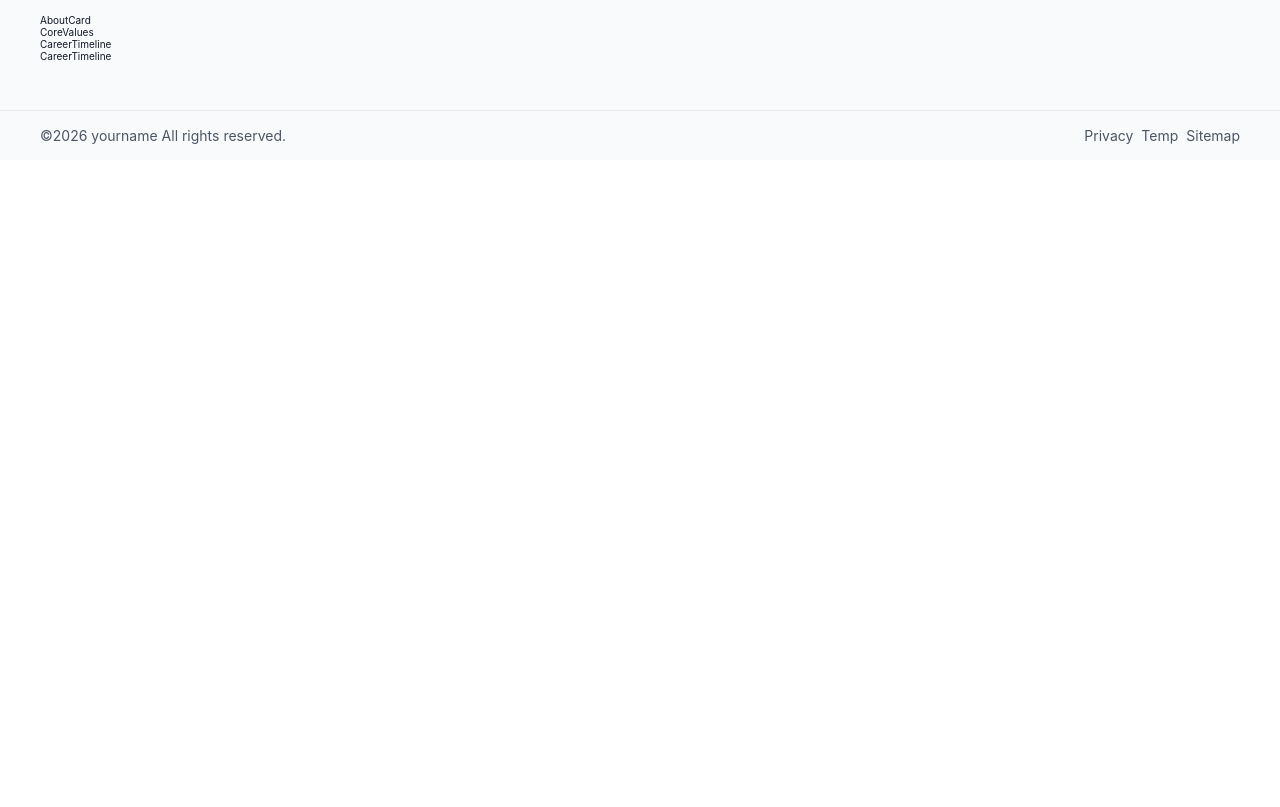
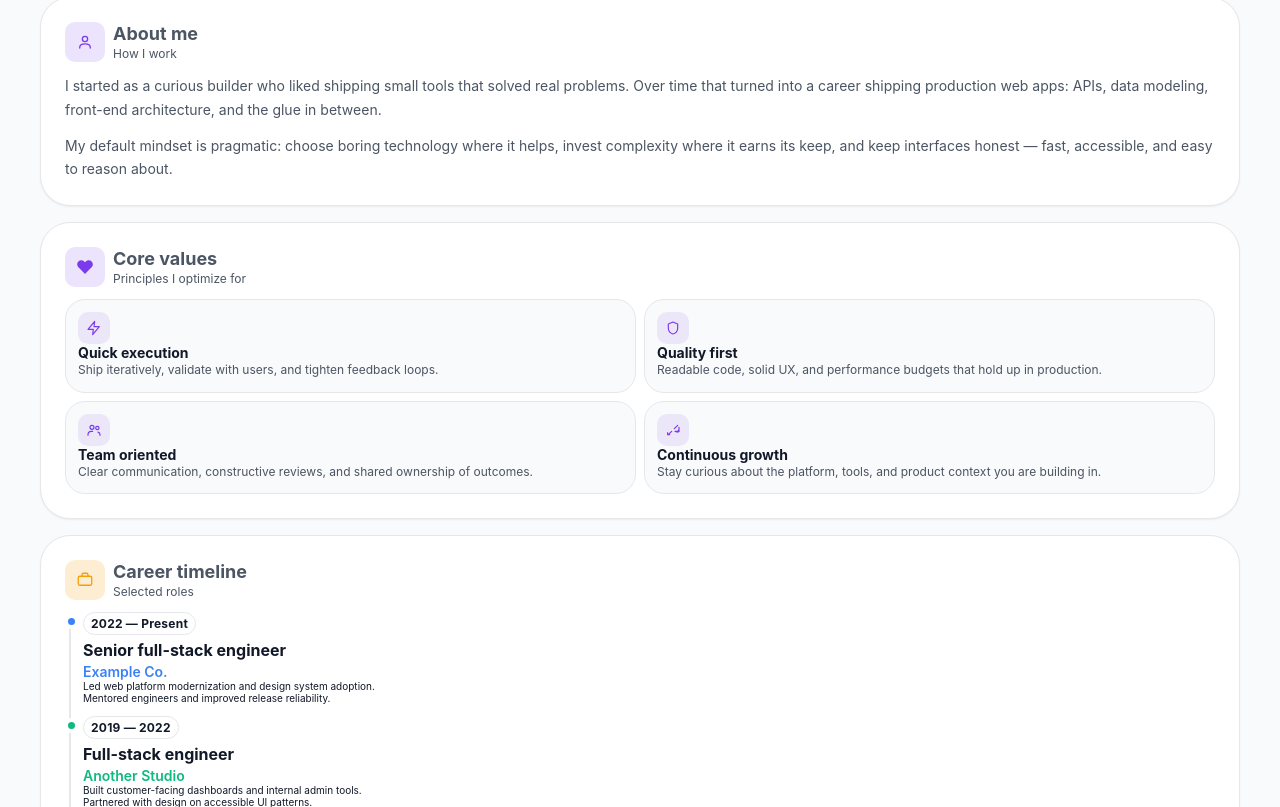
Before and after one commit to lsmxy4/Portfolio, a React (Vite) app: page /about in a window 1280 px wide. Shown: the part 513-1320 px from the top of the page. Before the commit the page ends 800 px from the top, so only its background shows below. Built offline with nearby package versions, Linux system fonts and the light colour scheme; a web font is replaced by a local one.

Commit message:
about card Update

```diff
--- a/src/components/about/AboutCard.jsx
+++ b/src/components/about/AboutCard.jsx
@@ -1,8 +1,41 @@
 import React from 'react'
+import styles from '../../pages/about/About.module.scss'
+const AboutCard = ({ icons }) => {
+  const IconUser = icons.user
 
-const AboutCard = () => {
   return (
-    <div>AboutCard</div>
+    <article
+      aria-labelledby='about-card-title'
+      className={styles.card}>
+      <div className={styles.cardHeader}>
+        <span className={styles.cardIcon}>
+          <IconUser />
+        </span>
+
+      <div>
+        <h2 id='about-card-title' className={styles.cardTitle}>
+          About me
+        </h2>
+        <p className={styles.cardSubtitle}>
+          How I work
+        </p>
+      </div>
+      </div>
+      <div>
+        <p className={styles.body}>
+          I started as a curious builder who liked shipping small tools that solved real problems. Over time that turned
+          into a career shipping production web apps: APIs, data modeling, front-end architecture, and the glue in between.
+
+
+        </p>
+        <p className={styles.body}>
+
+          My default mindset is pragmatic: choose boring technology where it helps, invest complexity where it earns its
+          keep, and keep interfaces honest — fast, accessible, and easy to reason about.
+        </p>
+      </div>
+
+    </article>
   )
 }
 
--- a/src/components/about/AboutHero.jsx
+++ b/src/components/about/AboutHero.jsx
@@ -1,7 +1,7 @@
 import React from 'react'
 import styles from '../../pages/about/About.module.scss'
 import { motion as Motion } from 'framer-motion'
-const AboutHero = ({ icons, motionProps }) => {
+const AboutHero = ({ icons}) => {
 
     const IconMail = icons.mail
     const IconPin = icons.pin
--- a/src/components/about/AducationCard.jsx
+++ b/src/components/about/AducationCard.jsx
@@ -1,9 +1,32 @@
 import React from 'react'
+import styles from '../../pages/about/About.module.scss'
+const AducationCard = ({ icons }) => {
 
-const CareerTimeline = () => {
+  const IconGraduation = icons.graduation
   return (
-    <div>CareerTimeline</div>
+    <article  aria-labelledby='edu-title'
+          className={styles.card}>
+      <div className={styles.cardHeader}>
+        <span className={styles.cardIcon}>
+          <IconGraduation />
+        </span>
+        <div>
+          <h2 id='edu-title' className={styles.cardTitle}>
+            Education
+          </h2>
+          <p className={styles.cardSubtitle}>
+            Formal background
+
+          </p>
+        </div>
+      </div>
+      <div className={styles.eduRow}>
+        <p className={styles.eduSchool}>Your University</p>
+        <p className={styles.eduDegree}>Computer Science</p>
+        <p className={styles.eduBadge}>2024-2026</p>
+      </div>
+    </article>
   )
 }
 
-export default CareerTimeline
+export default AducationCard
--- a/src/components/about/CareerTimeline.jsx
+++ b/src/components/about/CareerTimeline.jsx
@@ -1,8 +1,45 @@
 import React from 'react'
+import styles from '../../pages/about/About.module.scss'
+const CareerTimeline = ({ icons, timeline }) => {
+  const IconBriefcase = icons.briefcase
+  return (
+    <article
+      aria-labelledby='timeline-title'
+      className={styles.card}>
+      <div className={styles.cardHeader}>
+        <span className={`${styles.cardIcon} ${styles.timelineCardIcon}`}>
+          <IconBriefcase />
+        </span>
 
-const CareerTimeline = () => {
-  return (
-    <div>CareerTimeline</div>
+        <div>
+          <h2 id='timeline-title' className={styles.cardTitle}>
+            Career timeline
+          </h2>
+          <p className={styles.cardSubtitle}>
+            Selected roles
+          </p>
+        </div>
+      </div>
+      <ul className={styles.timeline}>
+        {timeline.map((item) => (
+          <li
+            className={styles.timelineItem}
+            key={item.range}
+            style={{ '--dot': item.dot, '--company': item.companyColor }}
+          >
+            <span className={styles.rangePill}>{item.range}</span>
+            <h3 className={styles.jobTitle}>{item.title}</h3>
+            <p className={styles.company}>{item.company}</p>
+            <ul className={styles.bullets}>
+              {item.bullets.map((bullet) => (
+                <li key={bullet}>{bullet}</li>
+              ))}
+            </ul>
+          </li>
+        ))}
+      </ul>
+
+    </article>
   )
 }
 
--- a/src/components/about/CoreValues.jsx
+++ b/src/components/about/CoreValues.jsx
@@ -1,8 +1,43 @@
 import React from 'react'
+import styles from '../../pages/about/About.module.scss'
 
-const CoreValues = () => {
+const CoreValues = ({ icons, coreValues }) => {
+  const IconHeart = icons.heart
   return (
-    <div>CoreValues</div>
+    <article className={styles.card} aria-labelledby='values-title'>
+      <div className={styles.cardHeader}>
+        <span className={styles.cardIcon}>
+          <IconHeart />
+        </span>
+        <div>
+          <h2 id='values-title' className={styles.cardTitle}>
+            Core values
+          </h2>
+          <p className={styles.cardSubtitle}>
+            Principles I optimize for
+
+          </p>
+        </div>
+      </div>
+      <div className={styles.valuesGrid}>
+        {coreValues.map((item) => {
+          const IconComponent = item.Icon
+
+          return (
+            <div
+              className={styles.valueCard}
+              key={item.title}>
+              <div className={styles.valueIcon}>
+                <IconComponent />
+              </div>
+              <h3 className={styles.valueTitle}>{item.title}</h3>
+              <p className={styles.valueDesc}>{item.desc}</p>
+            </div>
+          )
+
+        })}
+      </div>
+    </article>
   )
 }
 
--- a/src/pages/about/About.jsx
+++ b/src/pages/about/About.jsx
@@ -12,24 +12,19 @@ const About = () => {
 
   const shouldReduceMotion = useReducedMotion()
 
-  const motionProps = shouldReduceMotion ? {} : {
-    initial: { opacity: 0, y: 14 },
-    animate: { opacity: 1, y: 0 },
-    transition: { duration: .45, ease: [.22, 1, .36, 1] }
-  }
   return (
     <div className={styles.about_page}>
       <div className={`inner ${styles.inner}`}>
 
-        <AboutHero icons={icons} motionProps={motionProps} />
+        <AboutHero icons={icons}  />
         <div className={styles.grid}>
           <div className={styles.column}>
-            <AboutCard icons={icons} motionProps={motionProps} />
-            <CoreValues icons={icons} coreValues={coreValues} motionProps={motionProps} />
+            <AboutCard icons={icons}  />
+            <CoreValues icons={icons} coreValues={coreValues}  />
           </div>
           <aside className={styles.column}>
-            <CareerTimeline icons={icons} timeline={timeline} motionProps={motionProps} />
-            <AducationCard icons={icons} motionProps={motionProps} />
+            <CareerTimeline icons={icons} timeline={timeline}  />
+            <AducationCard icons={icons}  />
 
           </aside>
         </div>
--- a/src/pages/about/About.module.scss
+++ b/src/pages/about/About.module.scss
@@ -26,25 +26,28 @@
     }
 
 }
+
 .heroContent {
     display: flex;
     flex-direction: column;
     // justify-content: flex-start;
-    gap:$space-2
+    gap: $space-2
 }
+
 .badge {
-    padding:.3rem .7rem;
+    padding: .3rem .7rem;
     font-size: $font-size-xs;
     display: inline-flex;
     align-items: center;
-    gap:.4rem;
+    gap: .4rem;
     border-radius: $radius-full;
-    background-color: rgba(16,185,128,.15);
+    background-color: rgba(16, 185, 128, .15);
     width: auto;
     font-weight: 600;
     align-self: flex-start;
-    color:var(--color-success)
+    color: var(--color-success)
 }
+
 .badgeDot {
     width: .5rem;
     height: .5rem;
@@ -52,49 +55,76 @@
     background-color: currentColor;
     box-shadow: 0 0 0 .3rem rgba(16, 185, 128, .25);
 }
+
 .eyebrow {
     font-size: $font-size-sm;
     font-weight: 500;
-color:var(--color-text-muted)
+    color: var(--color-text-muted)
 }
+
 .title {
     font-size: clamp($font-size-3xl, 4.5vw, $space-8);
     list-style: 1.12;
     font-weight: 800;
-    color:var(--color-text)
+    color: var(--color-text)
 }
+
 .lead {
     max-width: 50rem;
     line-height: 1.65;
-    color:var(--color-text-muted);
+    color: var(--color-text-muted);
     font-size: $font-size-md;
 }
+
 .metaRow {
     display: flex;
     flex-wrap: wrap;
-    gap:$space-2
+    gap: $space-2
 }
+
 .meta {
     display: inline-flex;
     align-items: center;
-    gap:.6rem;
+    gap: .6rem;
     font-size: $font-size-sm;
-    color:var(--color-text-muted);
+    color: var(--color-text-muted);
 }
+
 .metaIcon {
     display: flex;
-    color:var(--color-primary);
+    color: var(--color-primary);
     flex-shrink: 0;
 }
+
 .ctaRow {
     display: flex;
-    gap:$space-1;
+    gap: $space-1;
+
     .btn {
         display: inline-flex;
         gap: $space-1;
         align-items: center;
     }
 }
+
+.grid {
+    display: grid;
+    align-items: start;
+    gap: $space-3;
+
+    @media (min-width:$breakpoint-lg) {
+        grid-template-columns: minmax(0, 1.65fr) minmax(28rem, 1fr);
+    }
+}
+
+.column {
+    display: flex;
+    gap: $space-3;
+    flex-direction: column;
+
+}
+
+
 .heroVisual {
     display: flex;
     flex-direction: column;
@@ -130,9 +160,9 @@ color:var(--color-text-muted)
             border: .2rem dashed color-mix(in srgb, var(--color-text-muted) 45%, transparent);
             opacity: 0.55;
             position: absolute;
-            left:50%;
+            left: 50%;
             top: 50%;
-            transform: translate(-50%,-50%);
+            transform: translate(-50%, -50%);
 
 
         }
@@ -141,18 +171,180 @@ color:var(--color-text-muted)
 
     .statPills {
         display: flex;
-        gap:$space-1;
+        gap: $space-1;
         justify-content: center;
         max-width: 38rem;
     }
+
     .statPill {
-        padding:.3rem .7rem;
+        padding: .3rem .7rem;
         font-size: $font-size-sm;
         display: inline-flex;
         border-radius: $radius-full;
         background-color: var(--color-card-bg);
-        border:1px solid var(--color-border);
-        color:var(--color-text)
+        border: 1px solid var(--color-border);
+        color: var(--color-text);
+        white-space: nowrap;
     }
 
 }
+
+.card {
+    background-color: var(--color-card-bg);
+    border: 1px solid var(--color-border);
+    border-radius: $radius-lg;
+    padding: $space-4;
+    box-shadow: var(--shadow-sm);
+    transition: $transition-theme;
+}
+
+.cardIcon {
+    width: $space-6;
+    height: $space-6;
+    border-radius: $radius-sm;
+    background: color-mix(in srgb, var(--color-primary) 14%, transparent);
+    flex-shrink: 0;
+    display: grid;
+    place-items: center;
+    color: var(--color-primary)
+}
+
+.cardTitle {
+    font-size: $font-size-lg;
+    font-weight: 700;
+    color: var(--color-text-muted)
+}
+
+.cardSubtitle {
+    margin-top: .2rem;
+    font-size: $font-size-xs;
+    color: var(--color-text-muted)
+}
+
+.body {
+    font-size: $font-size-sm;
+    line-height: 1.7;
+    color: var(--color-text-muted);
+
+    &+& {
+        margin-top: $space-2;
+    }
+}
+
+.cardHeader {
+    display: flex;
+    align-items: center;
+    gap: $space-1;
+    margin-bottom: $space-2;
+
+}
+
+.valuesGrid {
+    display: grid;
+    gap: $space-1;
+    margin-top: .4rem;
+
+    @media (min-width:$breakpoint-sm) {
+        grid-template-columns: repeat(2, minmax(0, 1fr));
+    }
+}
+
+.valueCard {
+    background-color: var(--color-bg-muted);
+    border: 1px solid var(--color-border);
+    border-radius: $radius-md;
+    padding: $space-2;
+    transition: $transition-theme;
+}
+
+.valueIcon {
+    width: $space-5;
+    height: $space-5;
+    border-radius: $radius-sm;
+    background: color-mix(in srgb, var(--color-primary) 10%, transparent);
+    flex-shrink: 0;
+    display: grid;
+    place-items: center;
+    color: var(--color-primary)
+}
+
+
+.valueTitle {
+    font-size: $font-size-sm;
+    font-weight: 700;
+    color: var(--color-text)
+}
+
+.valueDesc {
+    line-height: 1.55;
+    font-size: $font-size-xs;
+    color: var(--color-text-muted)
+}
+
+
+.timeline {
+    padding-left: $space-3;
+    display: flex;
+    flex-direction: column;
+    gap: $space-2;
+    position: relative;
+
+    &::before {
+        content: "";
+        // display: block;
+        width: .2rem;
+        left: .4rem;
+        top: .4rem;
+        bottom: .4rem;
+        background: var(--color-border);
+        position: absolute;
+        border-radius: $radius-full;
+        background: var(--dot, var(--color-border));
+        box-shadow: 0 0 0 .4rem var(--color-card-bg);
+    }
+}
+
+
+.timelineItem {
+    position: relative;
+    padding-left: .2rem;
+
+    &::before {
+        content: "";
+        // display: block;
+        width: .7rem;
+        height: .7rem;
+        left: -1.35rem;
+        top: .6rem;
+        position: absolute;
+        border-radius: $radius-full;
+        background: var(--dot, var(--color-primary));
+        box-shadow: 0 0 0 .4rem var(--color-card-bg);
+    }
+}
+
+.rangePill {
+    display: inline-block;
+    padding: .3rem 0.7rem;
+    border-radius: $radius-full;
+    font-size: $font-size-xs;
+    font-weight: 700;
+    letter-spacing: 0.02em;
+    border: 1px solid var(--color-border);
+    margin-bottom: .5rem;
+}
+.jobTitle{
+    margin-bottom: .3rem;
+    font-size: $font-size-md;
+    font-weight: 700;
+    color: var(--color-text);
+}
+.company {
+    font-weight: 600;
+    font-size: $font-size-sm;
+    color: var(--dot, var(--color-primary));
+}
+.timelineCardIcon {
+    background: color-mix(in srgb, var(--color-warning) 18%, transparent);
+    color: var(--color-warning);
+}
```
Lines whose indentation alone changed are shown as unchanged.
